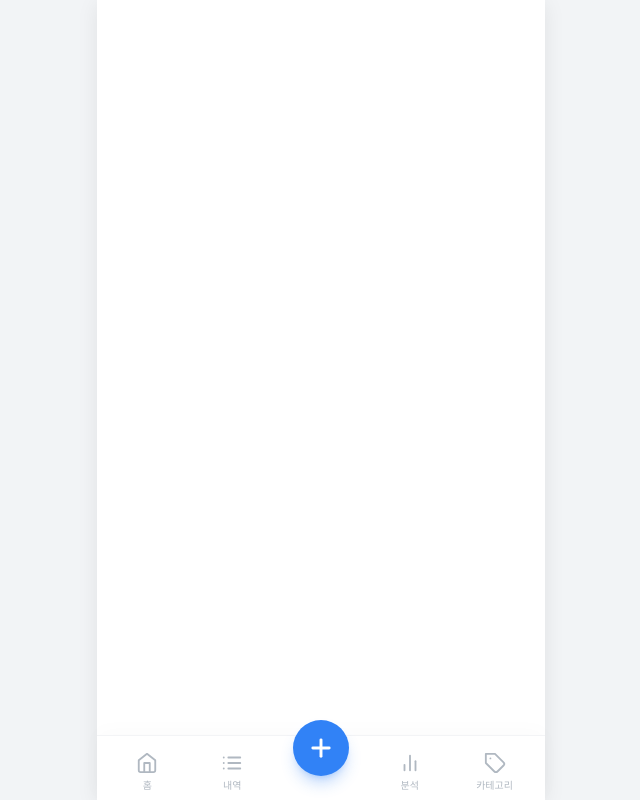
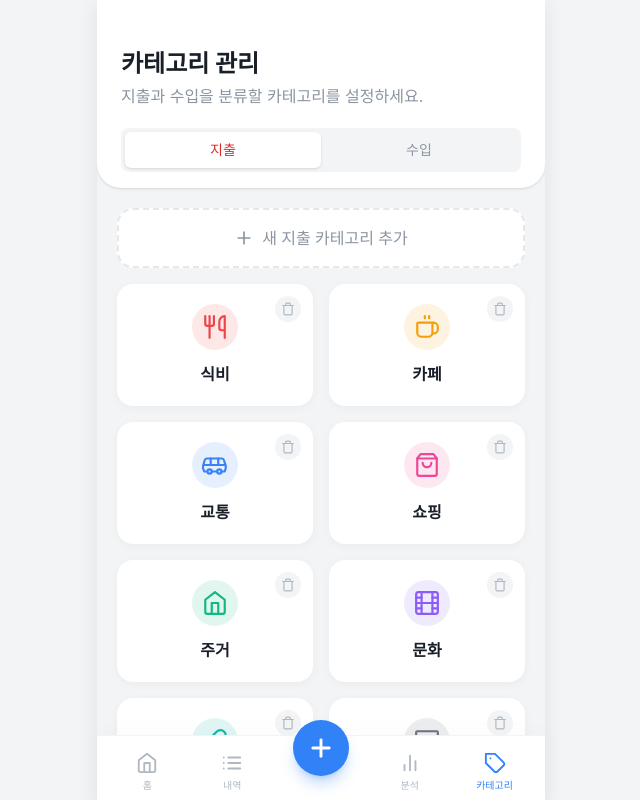
Before and after one commit to SJY08/budget_book, an Angular app: page /categories in a window 1280 px wide. Before the commit this address led to /. Shown: the top 800 px of the page, without its empty margins (319-959 px from the left). Built offline with nearby package versions, Linux system fonts and the light colour scheme; a web font is replaced by a local one.

Commit message:
feat :: categories page

```diff
--- a/src/app/app.routes.ts
+++ b/src/app/app.routes.ts
@@ -3,7 +3,7 @@ import { DashboardComponent } from './pages/dashboard/dashboard';
 import { AddTransactionComponent } from './pages/add-transaction/add-transaction';
 import { TransactionsComponent } from './pages/transactions/transactions';
 import { AnalyticsComponent } from './pages/analytics/analytics';
-// import { CategoriesComponent } from './pages/categories/categories';
+import { CategoriesComponent } from './pages/categories/categories';
 // import { CategoryDetailComponent } from './pages/category-detail/category-detail';
 
 export const routes: Routes = [
@@ -12,7 +12,7 @@ export const routes: Routes = [
   { path: 'add', component: AddTransactionComponent },
   { path: 'transactions', component: TransactionsComponent },
   { path: 'analytics', component: AnalyticsComponent },
-  //   { path: 'categories', component: CategoriesComponent },
+  { path: 'categories', component: CategoriesComponent },
   //   { path: 'category/:id', component: CategoryDetailComponent },
   //   { path: '**', redirectTo: 'home' },
 ];
--- a/src/app/pages/categories/categories.html
+++ b/src/app/pages/categories/categories.html
@@ -1 +1,181 @@
-<p>categories works!</p>
+<div class="flex flex-col min-h-full bg-background pb-20">
+  <div class="bg-surface px-6 pt-12 pb-4 rounded-b-3xl shadow-sm sticky top-0 z-10">
+    <h1 class="text-2xl font-bold text-text-primary">카테고리 관리</h1>
+    <p class="text-text-secondary mt-1 mb-5">지출과 수입을 분류할 카테고리를 설정하세요.</p>
+
+    <div class="flex bg-gray-100 rounded-lg p-1">
+      <button
+        (click)="activeTab.set('expense')"
+        [class]="
+          activeTab() === 'expense'
+            ? 'flex-1 py-2 rounded-md text-sm font-medium bg-white shadow-sm text-danger transition-colors'
+            : 'flex-1 py-2 rounded-md text-sm font-medium text-text-secondary transition-colors'
+        "
+      >
+        지출
+      </button>
+      <button
+        (click)="activeTab.set('income')"
+        [class]="
+          activeTab() === 'income'
+            ? 'flex-1 py-2 rounded-md text-sm font-medium bg-white shadow-sm text-success transition-colors'
+            : 'flex-1 py-2 rounded-md text-sm font-medium text-text-secondary transition-colors'
+        "
+      >
+        수입
+      </button>
+    </div>
+  </div>
+
+  <div class="p-5 space-y-4">
+    <button
+      (click)="openAdd()"
+      class="w-full bg-white border-2 border-dashed border-gray-200 rounded-2xl p-4 flex items-center justify-center gap-2 text-text-secondary hover:border-primary hover:text-primary transition-colors"
+    >
+      <svg
+        width="20"
+        height="20"
+        viewBox="0 0 24 24"
+        fill="none"
+        stroke="currentColor"
+        stroke-width="2"
+        stroke-linecap="round"
+        stroke-linejoin="round"
+      >
+        <line x1="12" x2="12" y1="5" y2="19" />
+        <line x1="5" x2="19" y1="12" y2="12" />
+      </svg>
+      <span class="font-medium"
+        >새 {{ activeTab() === 'expense' ? '지출' : '수입' }} 카테고리 추가</span
+      >
+    </button>
+
+    <div class="grid grid-cols-2 gap-4">
+      @for (cat of filteredCategories(); track cat.id) {
+        <div
+          class="bg-surface rounded-2xl p-5 shadow-soft flex flex-col items-center text-center relative"
+        >
+          <a [routerLink]="['/category', cat.id]" class="flex flex-col items-center">
+            <app-category-icon [iconName]="cat.iconName" [color]="cat.color" [size]="26" />
+            <h3 class="font-bold text-text-primary mt-3">{{ cat.name }}</h3>
+          </a>
+          <button
+            (click)="deleteCategory(cat.id, cat.name)"
+            class="absolute top-3 right-3 p-1.5 bg-gray-100 rounded-full text-text-tertiary hover:text-danger transition-all"
+          >
+            <svg
+              width="14"
+              height="14"
+              viewBox="0 0 24 24"
+              fill="none"
+              stroke="currentColor"
+              stroke-width="2"
+              stroke-linecap="round"
+              stroke-linejoin="round"
+            >
+              <path d="M3 6h18" />
+              <path d="M19 6v14c0 1-1 2-2 2H7c-1 0-2-1-2-2V6" />
+              <path d="M8 6V4c0-1 1-2 2-2h4c1 0 2 1 2 2v2" />
+            </svg>
+          </button>
+        </div>
+      }
+    </div>
+  </div>
+
+  @if (isAdding()) {
+    <div
+      class="fixed inset-0 z-50 flex items-end sm:items-center justify-center bg-black/40 backdrop-blur-sm"
+      (click)="isAdding.set(false)"
+    >
+      <div
+        class="bg-surface w-full max-w-md rounded-t-3xl sm:rounded-3xl p-6 max-h-[90vh] overflow-y-auto animate-slide-up"
+        (click)="$event.stopPropagation()"
+      >
+        <div class="flex justify-between items-center mb-6">
+          <div>
+            <h2 class="text-xl font-bold">새 카테고리</h2>
+            <p class="text-sm text-text-secondary mt-0.5">
+              {{ activeTab() === 'expense' ? '지출' : '수입' }} 카테고리
+            </p>
+          </div>
+          <button
+            (click)="isAdding.set(false)"
+            class="p-2 bg-gray-100 rounded-full text-text-secondary"
+          >
+            <svg
+              width="20"
+              height="20"
+              viewBox="0 0 24 24"
+              fill="none"
+              stroke="currentColor"
+              stroke-width="2"
+              stroke-linecap="round"
+              stroke-linejoin="round"
+            >
+              <line x1="18" x2="6" y1="6" y2="18" />
+              <line x1="6" x2="18" y1="6" y2="18" />
+            </svg>
+          </button>
+        </div>
+
+        <div class="space-y-6">
+          <div class="flex gap-4 items-center">
+            <app-category-icon [iconName]="newIcon()" [color]="newColor()" [size]="28" />
+            <input
+              type="text"
+              [(ngModel)]="newName"
+              name="newName"
+              placeholder="카테고리 이름"
+              class="flex-1 bg-gray-50 border-none rounded-xl p-4 text-lg font-bold focus:ring-2 focus:ring-primary outline-none"
+            />
+          </div>
+
+          <div>
+            <label class="block text-sm font-medium text-text-secondary mb-2">아이콘 선택</label>
+            <div class="grid grid-cols-6 gap-2">
+              @for (icon of iconOptions; track icon) {
+                <button
+                  (click)="newIcon.set(icon)"
+                  [class]="
+                    newIcon() === icon
+                      ? 'h-10 rounded-full flex items-center justify-center bg-primary/10 text-primary ring-2 ring-primary'
+                      : 'h-10 rounded-full flex items-center justify-center bg-gray-50 text-text-secondary hover:bg-gray-100'
+                  "
+                >
+                  <app-category-icon
+                    [iconName]="icon"
+                    [color]="newIcon() === icon ? '#3182f6' : '#8b95a1'"
+                    [size]="16"
+                  />
+                </button>
+              }
+            </div>
+          </div>
+
+          <div>
+            <label class="block text-sm font-medium text-text-secondary mb-2">색상 선택</label>
+            <div class="flex flex-wrap gap-3">
+              @for (color of colorOptions; track color) {
+                <button
+                  (click)="newColor.set(color)"
+                  class="w-8 h-8 rounded-full transition-transform"
+                  [class.scale-125]="newColor() === color"
+                  [style.background-color]="color"
+                ></button>
+              }
+            </div>
+          </div>
+
+          <button
+            (click)="add()"
+            [disabled]="!newName().trim()"
+            class="w-full bg-primary text-white font-bold py-4 rounded-xl disabled:opacity-50 mt-4"
+          >
+            추가하기
+          </button>
+        </div>
+      </div>
+    </div>
+  }
+</div>
--- a/src/app/pages/categories/categories.ts
+++ b/src/app/pages/categories/categories.ts
@@ -1,8 +1,82 @@
-import { Component } from '@angular/core';
+import { Component, computed, inject, signal } from '@angular/core';
+import { FormsModule } from '@angular/forms';
+import { RouterLink } from '@angular/router';
+import { CategoryIconComponent } from '../../shared/category-icon/category-icon';
+import { StoreService } from '../../core/store';
+import { TransactionType } from '../../core/types';
+
+const ICON_OPTIONS = [
+  'Utensils',
+  'Coffee',
+  'Bus',
+  'ShoppingBag',
+  'Home',
+  'Film',
+  'Pill',
+  'Briefcase',
+  'Gift',
+  'TrendingUp',
+  'Wallet',
+  'HandCoins',
+];
+
+const COLOR_OPTIONS = [
+  '#EF4444',
+  '#F97316',
+  '#F59E0B',
+  '#10B981',
+  '#059669',
+  '#14B8A6',
+  '#3B82F6',
+  '#6366F1',
+  '#8B5CF6',
+  '#EC4899',
+  '#6B7280',
+];
 
 @Component({
   selector: 'app-categories',
-  imports: [],
+  standalone: true,
+  imports: [RouterLink, FormsModule, CategoryIconComponent],
   templateUrl: './categories.html',
 })
-export class Categories {}
+export class CategoriesComponent {
+  store = inject(StoreService);
+
+  activeTab = signal<TransactionType>('expense');
+  isAdding = signal(false);
+  newName = signal('');
+  newIcon = signal('Utensils');
+  newColor = signal('#3182f6');
+
+  iconOptions = ICON_OPTIONS;
+  colorOptions = COLOR_OPTIONS;
+
+  filteredCategories = computed(() =>
+    this.store.categories().filter((c) => c.type === this.activeTab()),
+  );
+
+  openAdd() {
+    this.newName.set('');
+    this.newIcon.set('Utensils');
+    this.newColor.set('#3182f6');
+    this.isAdding.set(true);
+  }
+
+  add() {
+    if (!this.newName().trim()) return;
+    this.store.addCategory({
+      name: this.newName().trim(),
+      iconName: this.newIcon(),
+      color: this.newColor(),
+      type: this.activeTab(),
+    });
+    this.isAdding.set(false);
+  }
+
+  deleteCategory(id: string, name: string) {
+    if (confirm(`'${name}' 카테고리를 삭제하시겠습니까 ?`)) {
+      this.store.deleteCategory(id);
+    }
+  }
+}
```
